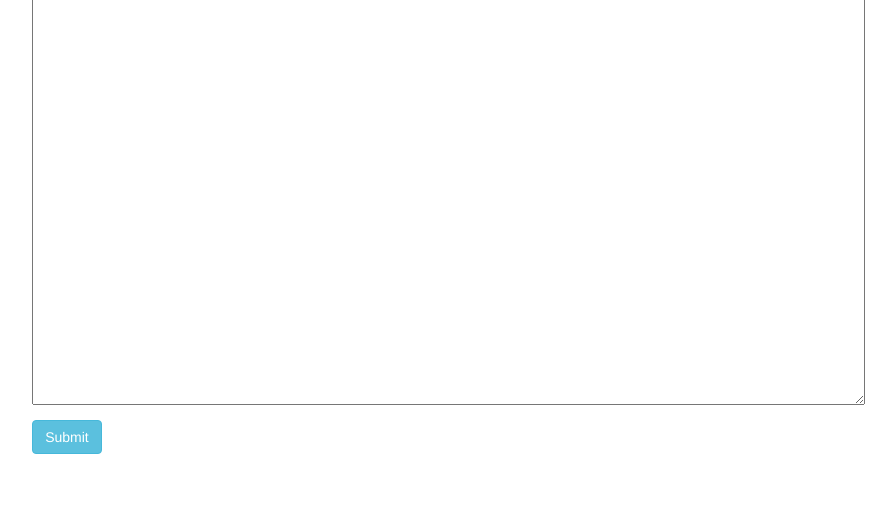
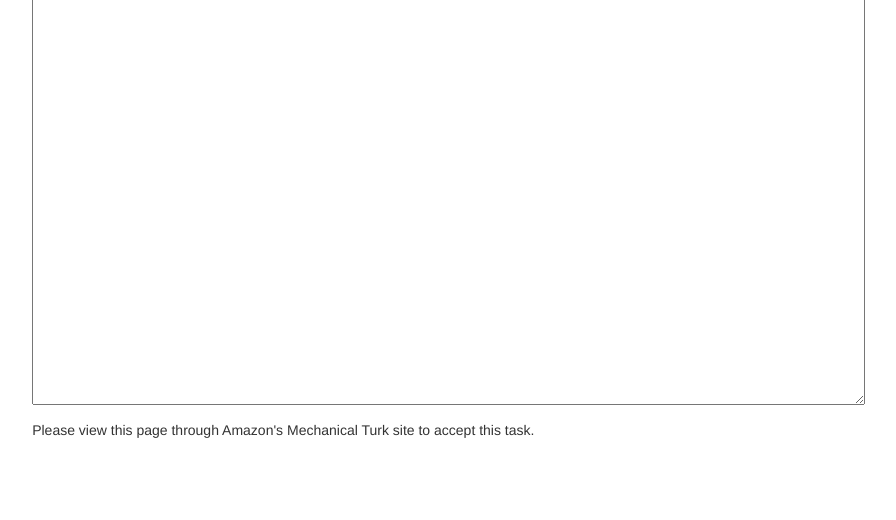
Before and after one commit to ArcGhost/MechaTurk, a Flask app: page /hits/1 in a window 1280 px wide. Shown: the part 241-761 px from the top of the page, without its empty margins (77-973 px from the left). Run offline with Flask 2, Linux system fonts and the light colour scheme; tables that the repository leaves empty hold one stand-in row (values such as "Sample post"); some libraries are stand-ins or nearby versions.

Commit message:
fixed conditional submit button on task.html by keying off of worker_id

```diff
--- a/app/static/dualsubmit.js
+++ b/app/static/dualsubmit.js
@@ -10,7 +10,7 @@ $(document).ready(function() {
             data: $('form').serialize(),
             success: function(result) {
                 console.log('Then, the data is posted to AWS server.');
-                $('form').submit();// submit to mechanical turk
+                $('form').submit();// submit to mechanical turk via the external_submit_url on the html template
             }
 
         });
--- a/app/templates/task.html
+++ b/app/templates/task.html
@@ -20,10 +20,10 @@
       <input type="hidden" id="assignmentId" value="{{ assignment_id }}" name="assignmentId"/>
       <input type="hidden" id="workerId" value="{{ worker_id }}" name="workerId"/>
       <input type="hidden" id="hitId" value="{{ hit_id }}" name="hitId"/>
-      {% if assignment_ID == 'ASSIGNMENT_ID_NOT_AVAILABLE' %}
+      {% if worker_id %}
+      <input type="submit" class="btn btn-info" value="Submit">
+      {% else %}
       <p>Please view this page through Amazon's Mechanical Turk site to accept this task.</p>
-      {% else %}
-      <input type="submit" class="btn btn-info" value="Submit">
       {% endif %}
   </form>
   <script src="/static/dualsubmit.js"></script>
--- a/app/views.py
+++ b/app/views.py
@@ -58,6 +58,7 @@ def hit_consignment(id):
     if request.method == 'POST':
     	# our parsing goes here, or data can just be entered into our db directly; data is sanitized by wtforms when .data is called
     	# need to confer with James and ask how Turk input will be ingested to the Tassl events DB
+    	# need to check with field validation here
     	h.turk_input = form.turk_input.data
     	db.session.commit()
     	flash('Turk input been recorded.')
```
Also changed, not shown: app.db.
